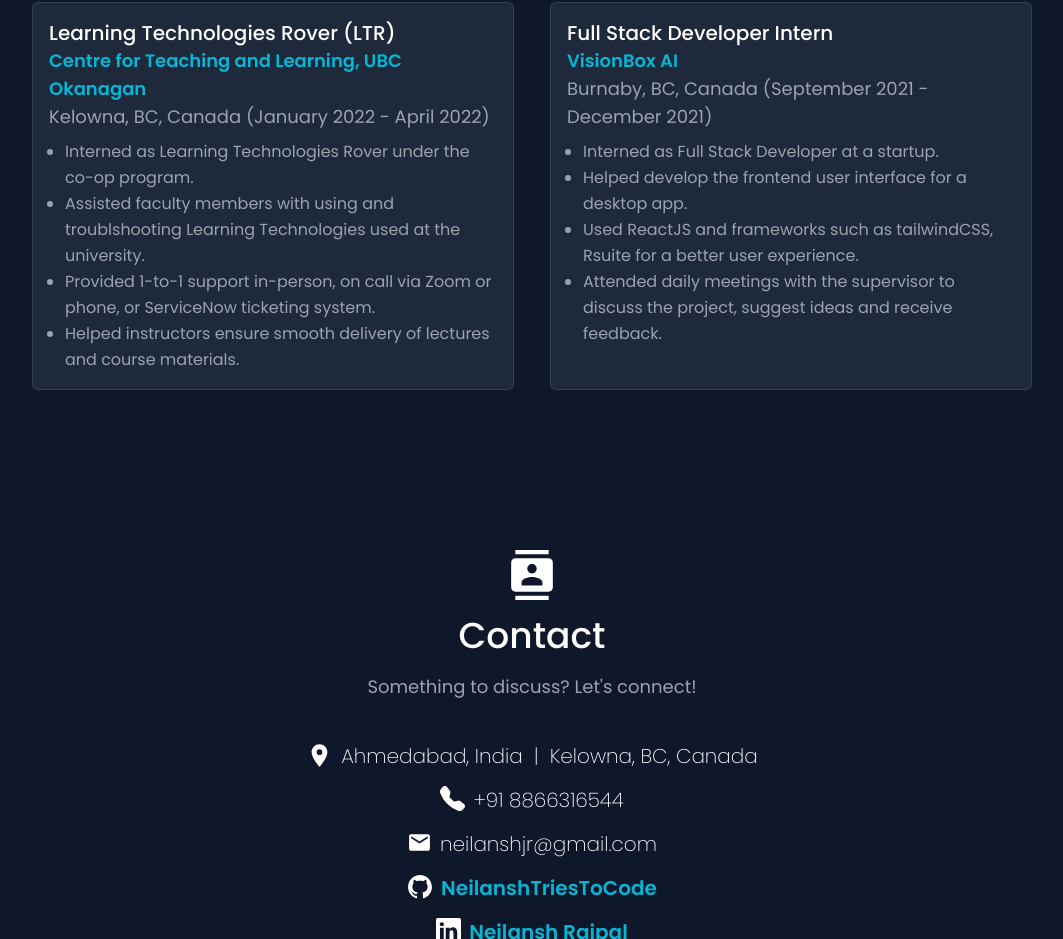
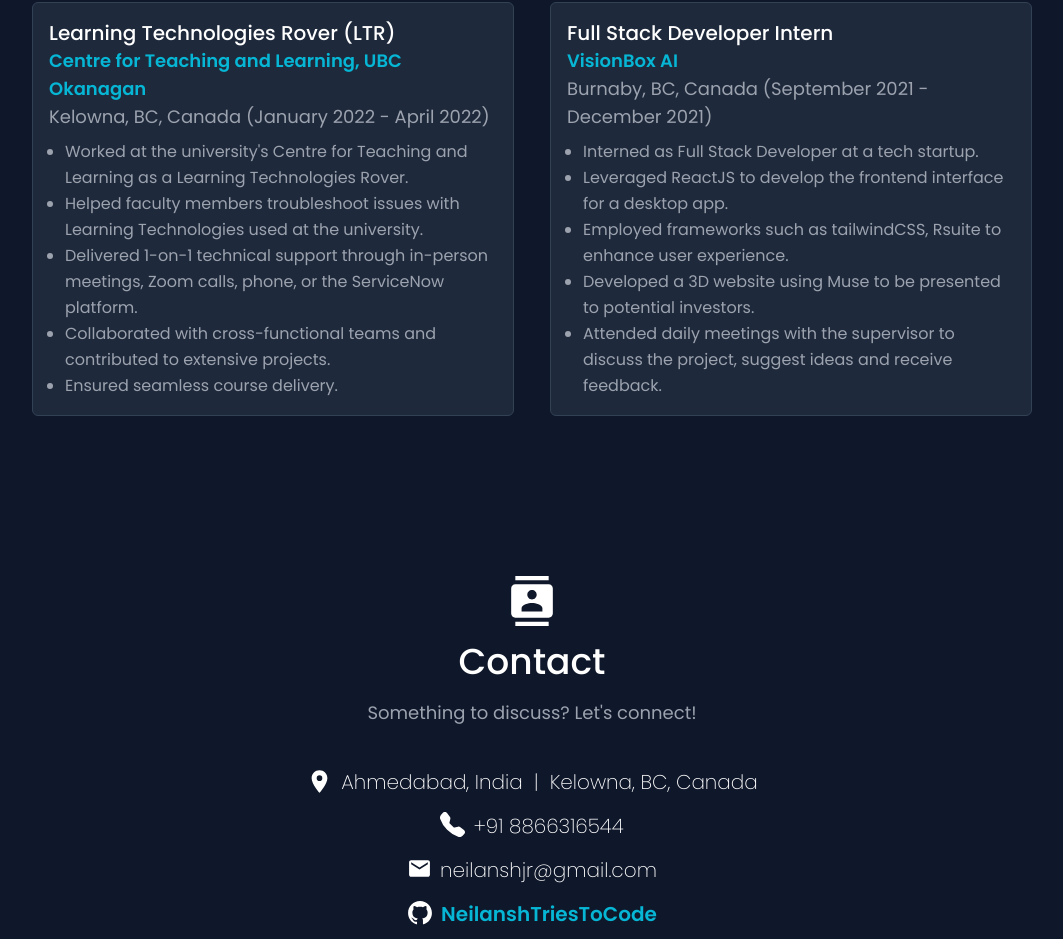
Before and after one commit to NeilanshTriesToCode/portfolio-website, a React (Vite) app: page / in a window 1280 px wide. Shown: the part 3482-4421 px from the top of the page, without its empty margins (108-1171 px from the left). Built offline with nearby package versions, Linux system fonts and the light colour scheme.

Commit message:
improved Experience page; #8

```diff
--- a/src/data.js
+++ b/src/data.js
@@ -58,10 +58,11 @@
     location: 'Kelowna, BC, Canada',
     date: 'January 2022 - April 2022',
     description: [
-      'Interned as Learning Technologies Rover under the co-op program.',
-      'Assisted faculty members with using and troublshooting Learning Technologies used at the university.',
-      'Provided 1-to-1 support in-person, on call via Zoom or phone, or ServiceNow ticketing system.',
-      'Helped instructors ensure smooth delivery of lectures and course materials.',
+      'Worked at the university\'s Centre for Teaching and Learning as a Learning Technologies Rover.',
+      'Helped faculty members troubleshoot issues with Learning Technologies used at the university.',
+      'Delivered 1-on-1 technical support through in-person meetings, Zoom calls, phone, or the ServiceNow platform.',
+      'Collaborated with cross-functional teams and contributed to extensive projects.',
+      'Ensured seamless course delivery.',
     ]
   },
   {
@@ -72,9 +73,10 @@
     location: 'Burnaby, BC, Canada',
     date: 'September 2021 - December 2021',
     description: [
-      'Interned as Full Stack Developer at a startup.',
-      'Helped develop the frontend user interface for a desktop app.',
-      'Used ReactJS and frameworks such as tailwindCSS, Rsuite for a better user experience.',
+      'Interned as Full Stack Developer at a tech startup.',
+      'Leveraged ReactJS to develop the frontend interface for a desktop app.',
+      'Employed frameworks such as tailwindCSS, Rsuite to enhance user experience.',
+      'Developed a 3D website using Muse to be presented to potential investors.',
       'Attended daily meetings with the supervisor to discuss the project, suggest ideas and receive feedback.',
     ]
   }
```
